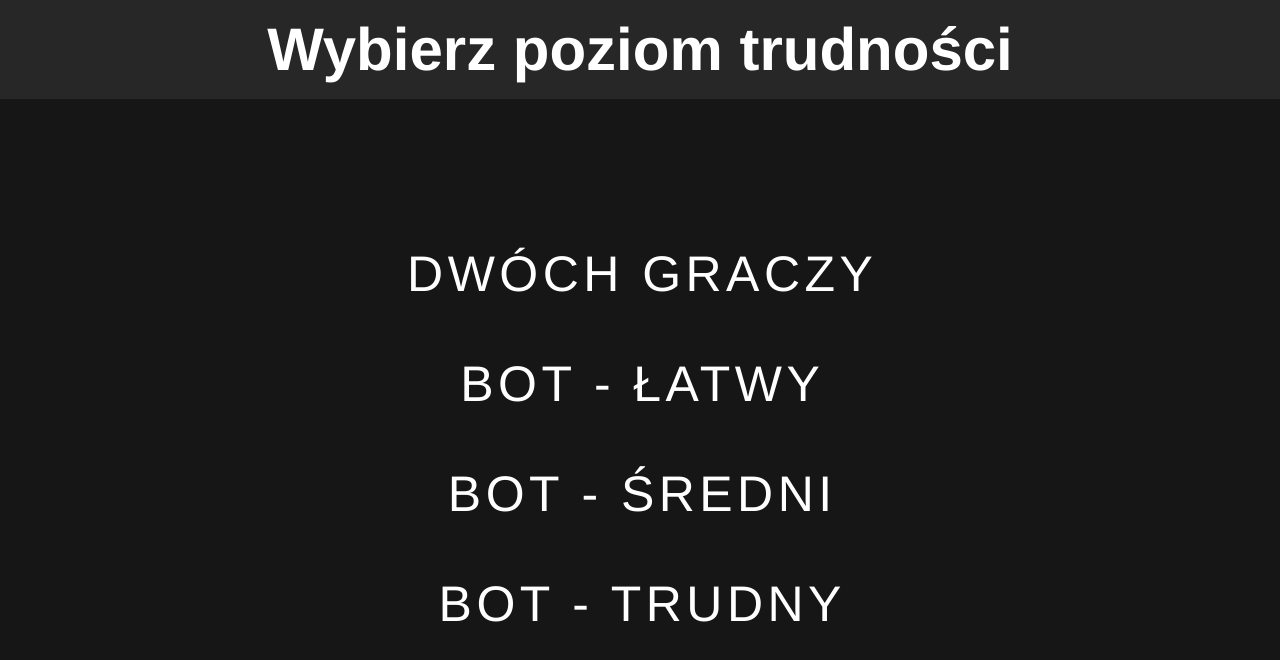
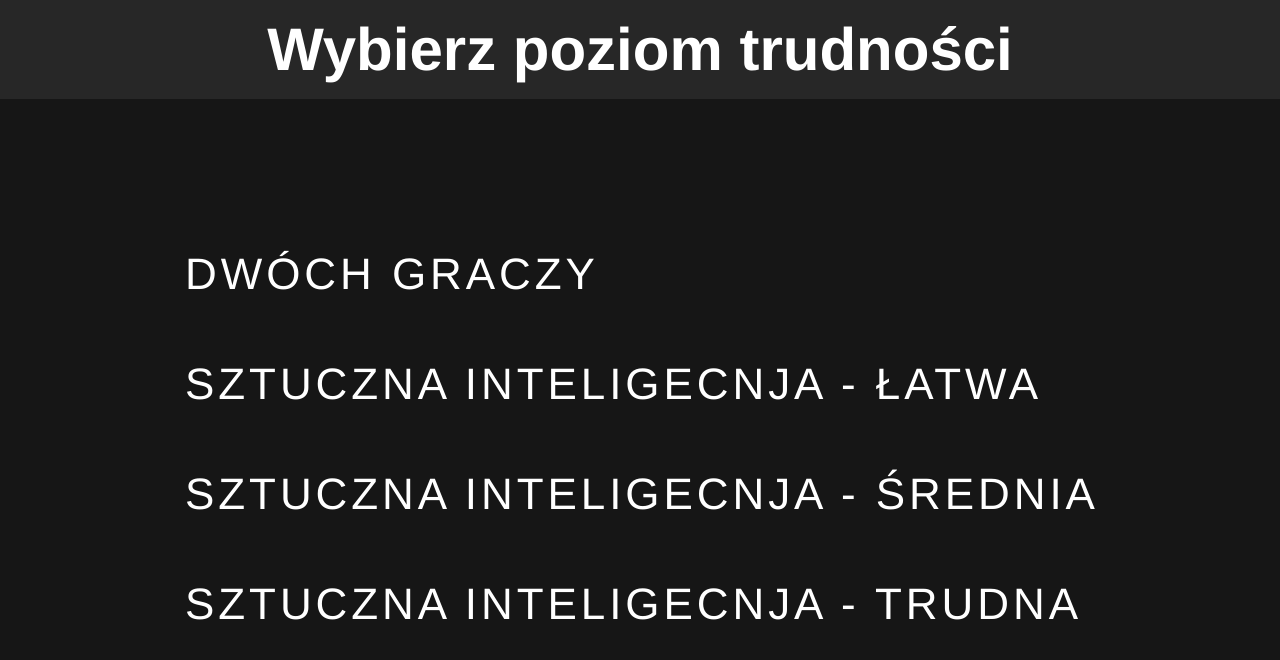
Before and after one commit to Lukixs/praca-inzynierska, a Vue app: page /local-menu in a window 1280 px wide. Shown: the top 660 px of the page. Built offline with nearby package versions, Linux system fonts and the light colour scheme.

Commit message:
Styles improvements

```diff
--- a/src/views/LocalGame/LocalGameMenu.vue
+++ b/src/views/LocalGame/LocalGameMenu.vue
@@ -31,19 +31,19 @@ export default Vue.extend({
       items: [
         { title: "DWÓCH GRACZY", link: "/local" },
         {
-          title: "BOT - ŁATWY",
+          title: "Sztuczna Inteligecnja - ŁATWA",
           link: {
             name: "AI Game Easy",
           },
         },
         {
-          title: "BOT - ŚREDNI",
+          title: "Sztuczna Inteligecnja - ŚREDNIA",
           link: {
             name: "AI Game Medium",
           },
         },
         {
-          title: "BOT - TRUDNY",
+          title: "Sztuczna Inteligecnja - TRUDNA",
           link: {
             name: "AI Game Hard",
           },
@@ -61,6 +61,7 @@ export default Vue.extend({
   -ms-user-select: none; /* IE10+/Edge */
   user-select: none; /* Standard */
 }
+
 .header {
   font-size: 30px;
   padding: 15px;
@@ -70,18 +71,18 @@ export default Vue.extend({
 
 .options {
   margin-top: 15vh;
-  font-size: 50px;
+  font-size: 44px;
   display: flex;
 
   justify-content: center;
   &--list {
     display: flex;
     flex-direction: column;
-    justify-content: space-between;
+    align-items: flex-start;
   }
 
   .v-btn {
-    font-size: 50px;
+    font-size: 44px;
     height: 110px !important;
   }
 }
```
